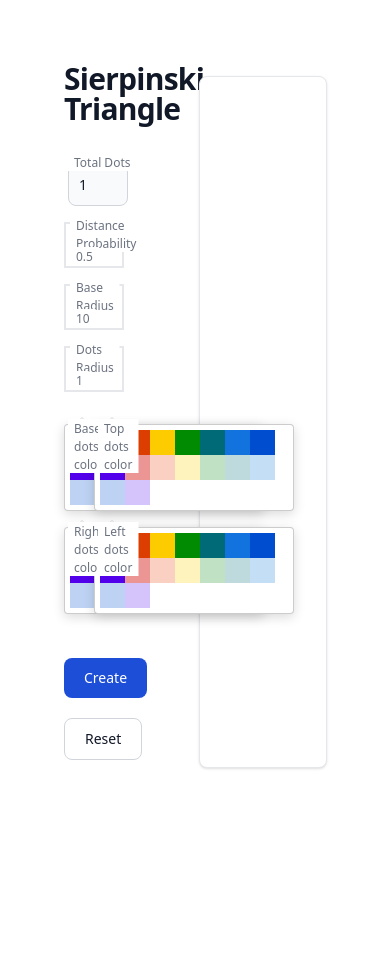
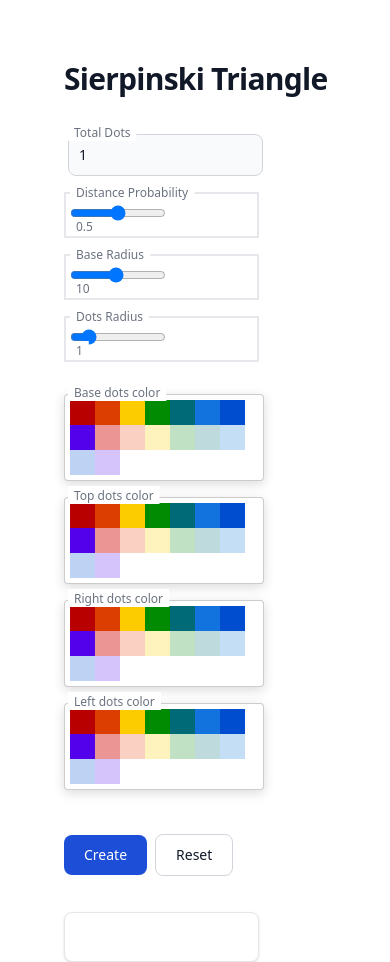
Before and after one commit to ymchandra/sierpinski-triangle, a Next.js app: page / in a window 390 px wide. Shown: the top 962 px of the page. Before the commit the page ends 844 px from the top, so only its background shows below. Built offline with nearby package versions, Linux system fonts and the light colour scheme.

Commit message:
feat: improved ux

```diff
--- a/components/properties.tsx
+++ b/components/properties.tsx
@@ -61,7 +61,7 @@ const Properties = ({model, onChange, children}: & Props) => {
                        }}/>
                 <label className={"valueLabel"}>{model.options.dotsRadius}</label>
             </div>
-            <div className={"grid grid-cols-2 w-1/2 mt-4"}>
+            <div className={"grid sm:grid-cols-1 md:grid-cols-1 lg:grid-cols-2 w-1/2 mt-4"}>
                 <div className={"relative mt-4"}>
                     <label className={"helperLabel"}>Base dots color</label>
                     <GithubPicker
--- a/pages/index.tsx
+++ b/pages/index.tsx
@@ -23,14 +23,14 @@ export default function Home() {
                 <link rel="icon" href="/favicon.ico"/>
             </Head>
             <main>
-                <div className={"grid grid-cols-3 gap-4 w-full"}>
+                <div className={"grid lg:grid-cols-3 gap-4 w-full sm:grid-cols-1 md:grid-cols-2"}>
                     <Properties model={model} onChange={setModel}>
                         <div className={'mt-8'}>
                             <button name={'Create'} className={"run"} onClick={createSTriangle}>Create</button>
                             <button name={'Reset'} className={"reset"} onClick={reset}>Reset</button>
                         </div>
                     </Properties>
-                    <div id="sTriangle" className={"col-span-2"} hidden={model.show}>
+                    <div id="sTriangle" className={"sm:col-span-1 sm:row-span-1 lg:col-span-2 lg:row-span-2"} hidden={model.show}>
                         <STriangle show={model.show}
                                    dots={model.dots}
                                    distance={model.distance}
```
